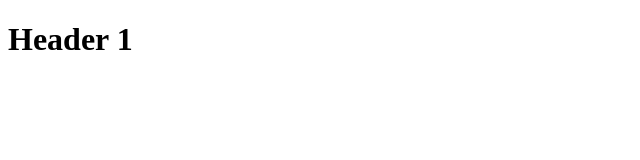
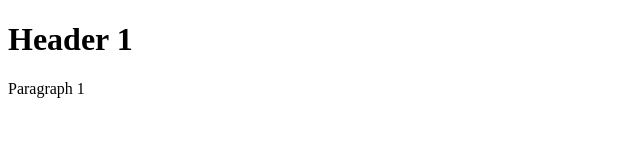
Before and after one commit to sahe4leed/git-test, a website: page index.html in a window 1280 px wide. Shown: the full height of the page, 0-640 px from the left. Drawn offline with Linux system fonts and the light colour scheme.

Commit message:
Using NPM

```diff
--- a/index.html
+++ b/index.html
@@ -3,5 +3,6 @@
     <head></head>
     <body>
         <h1>Header 1</h1>
+        <p>Paragraph 1</p>
     </body>
 </html>
```
Also changed, not shown: package.json (added, +24 -0 lines), 2 other files.
